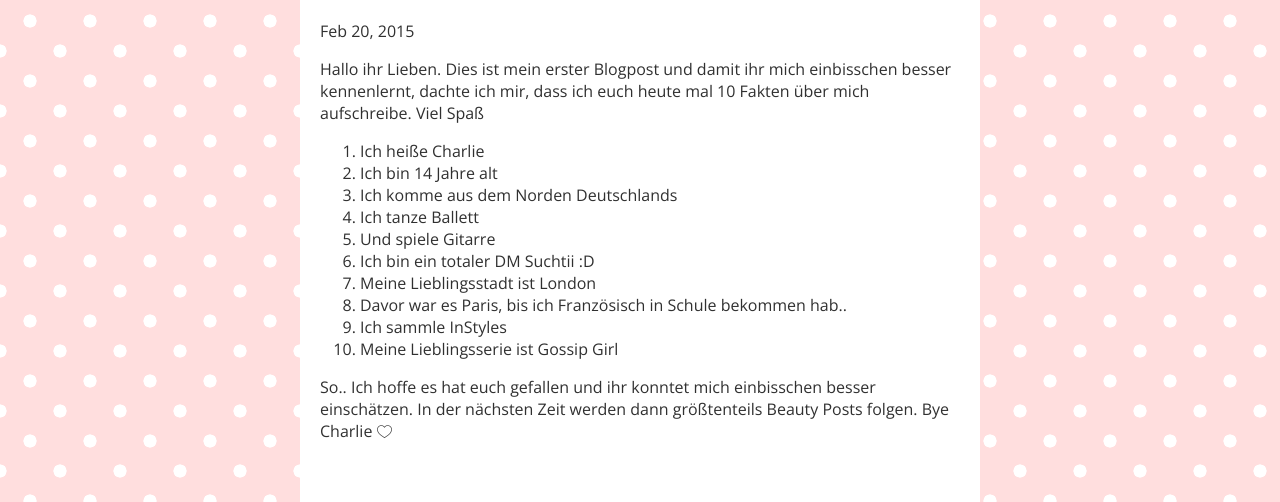
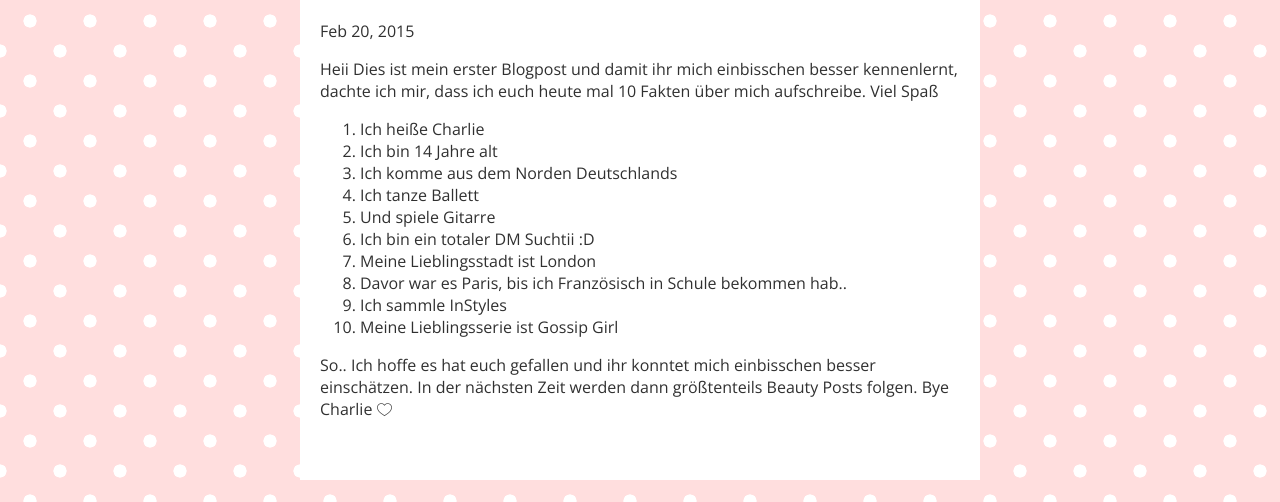
Before and after one commit to BenBals/charlies-welt, a Jekyll site: the page built from _posts/2015-02-20-erster-Post.md, in a window 1280 px wide. Shown: the part 609-1111 px from the top of the page. Built offline with Jekyll 4.4.1, drawn with Linux system fonts in a browser that asks for light colours; comment, search, counter and statistics services are not loaded.

```diff
--- a/_posts/2015-02-20-erster-Post.md
+++ b/_posts/2015-02-20-erster-Post.md
@@ -1,7 +1,7 @@
 ---
-title: Hey..
+title: Heii..
 ---
-Hallo ihr Lieben.
+Heii
 Dies ist mein erster Blogpost und damit ihr mich einbisschen besser kennenlernt, dachte ich mir, dass ich euch heute mal 10 Fakten über mich aufschreibe. Viel Spaß
 
 1. Ich heiße Charlie
```
Also changed, not shown: _posts/2015-02-25-UNBOXING-Glossybox-Young.md (+1 -1 lines), _posts/2015-03-01-How-to-besser-aufwachen.md (+2 -1 lines), _posts/2015-03-04-Top-5-unter-5.md (+11 -0 lines), _posts/2015-03-08-Astor-Lipbutter.md (added, +24 -0 lines), assets/images/5unter5/1.JPG (added), assets/images/5unter5/2.JPG (added), assets/images/5unter5/3.JPG (added), assets/images/5unter5/4.JPG (added), assets/images/5unter5/5.JPG (added), assets/images/AstorLipButter/1.JPG (added), assets/images/AstorLipButter/2.JPG (added), assets/images/AstorLipButter/4.JPG (added), 2 other files.
